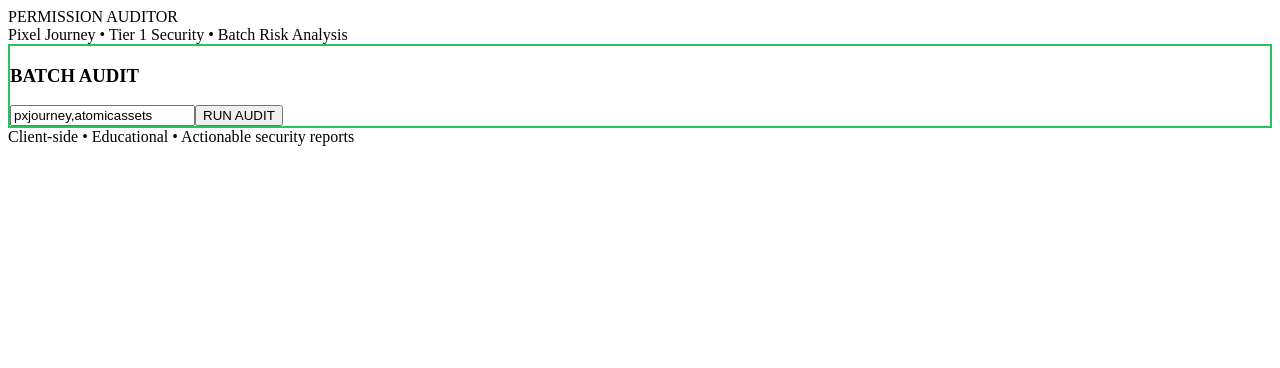
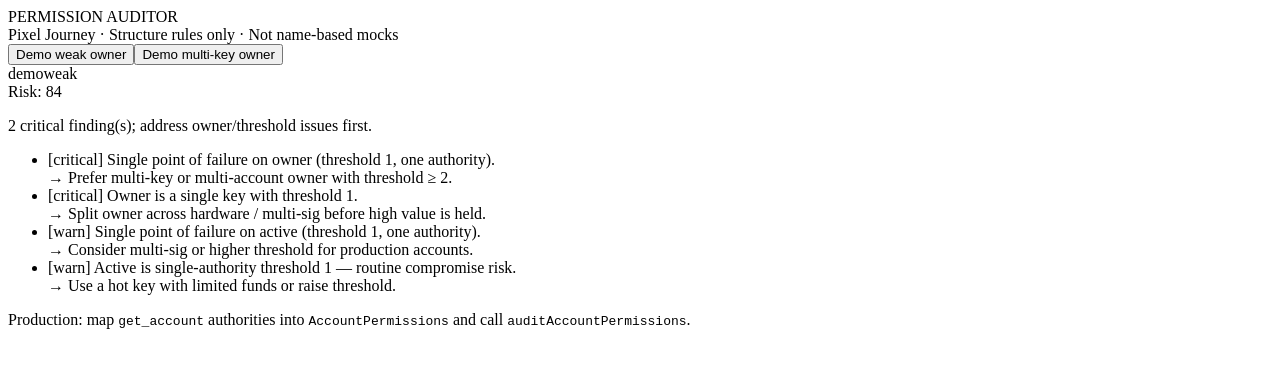
Before and after one commit to pixel-journey/wax-account-permission-auditor, a Next.js app: page / in a window 1280 px wide. Shown: the top 368 px of the page. Built offline with nearby package versions, Linux system fonts and the light colour scheme.

Commit message:
Pass: Wire page to pure permission engine

```diff
--- a/app/page.tsx
+++ b/app/page.tsx
@@ -1,85 +1,96 @@
 'use client';
 
-import React, { useState } from 'react';
+import React, { useMemo, useState } from 'react';
+import {
+  auditAccountPermissions,
+  demoStrongerOwner,
+  demoWeakOwner,
+} from '../examples/engines';
 
-interface AuditResult {
-  account: string;
-  riskScore: number;
-  issues: string[];
-  recommendations: string[];
-}
+type Mode = 'weak' | 'strong';
 
 export default function PermissionAuditor() {
-  const [accounts, setAccounts] = useState('pxjourney,atomicassets');
-  const [results, setResults] = useState<AuditResult[]>([]);
-
-  const runAudit = () => {
-    const accountList = accounts.split(',').map(a => a.trim());
-    const mockResults: AuditResult[] = accountList.map(account => {
-      // Simple mock risk scoring
-      const issues: string[] = [];
-      const recommendations: string[] = [];
-      let risk = 20;
-
-      if (account === 'pxjourney') {
-        issues.push('Owner has only 1 key');
-        recommendations.push('Add multi-sig to owner permission');
-        risk = 65;
-      } else {
-        issues.push('Active threshold is low (1)');
-        recommendations.push('Increase active threshold to 2 or more');
-        risk = 45;
-      }
-
-      return { account, riskScore: risk, issues, recommendations };
-    });
-    setResults(mockResults);
-  };
+  const [mode, setMode] = useState<Mode>('weak');
+  const result = useMemo(
+    () =>
+      auditAccountPermissions(
+        mode === 'weak' ? demoWeakOwner() : demoStrongerOwner()
+      ),
+    [mode]
+  );
 
   return (
     <div className="min-h-screen bg-[#0a0a0a] text-white p-8">
       <div className="max-w-5xl mx-auto">
-        <div className="font-press-start text-2xl tracking-widest text-emerald-400 mb-2">PERMISSION AUDITOR</div>
-        <div className="text-xs opacity-60 mb-8">Pixel Journey • Tier 1 Security • Batch Risk Analysis</div>
-
-        <div className="glassmorphic-crt pixel-border p-6 rounded-2xl mb-6">
-          <h3 className="font-press-start text-sm mb-3">BATCH AUDIT</h3>
-          <input
-            value={accounts}
-            onChange={e => setAccounts(e.target.value)}
-            className="w-full bg-black/60 border border-white/10 px-4 py-3 rounded-xl font-mono text-sm mb-4"
-            placeholder="account1,account2,account3"
-          />
-          <button onClick={runAudit} className="w-full py-3 bg-emerald-600 rounded-2xl">RUN AUDIT</button>
+        <div className="text-2xl tracking-widest text-emerald-400 mb-2 font-bold">
+          PERMISSION AUDITOR
+        </div>
+        <div className="text-xs opacity-60 mb-8">
+          Pixel Journey · Structure rules only · Not name-based mocks
         </div>
 
-        {results.length > 0 && (
-          <div className="space-y-4">
-            {results.map((r, i) => (
-              <div key={i} className="glassmorphic-crt pixel-border p-6 rounded-2xl">
-                <div className="flex justify-between items-center mb-4">
-                  <div className="font-mono text-lg">{r.account}</div>
-                  <div className={`px-4 py-1 rounded-full text-sm ${r.riskScore > 60 ? 'bg-red-500/20 text-red-400' : r.riskScore > 40 ? 'bg-amber-500/20 text-amber-400' : 'bg-emerald-500/20 text-emerald-400'}`}>
-                    Risk: {r.riskScore}
-                  </div>
-                </div>
+        <div className="flex gap-2 mb-6">
+          <button
+            type="button"
+            onClick={() => setMode('weak')}
+            className={`px-4 py-2 rounded-xl text-sm ${
+              mode === 'weak' ? 'bg-amber-600' : 'bg-white/10'
+            }`}
+          >
+            Demo weak owner
+          </button>
+          <button
+            type="button"
+            onClick={() => setMode('strong')}
+            className={`px-4 py-2 rounded-xl text-sm ${
+              mode === 'strong' ? 'bg-emerald-600' : 'bg-white/10'
+            }`}
+          >
+            Demo multi-key owner
+          </button>
+        </div>
 
-                <div className="grid grid-cols-1 md:grid-cols-2 gap-4 text-sm">
-                  <div>
-                    <div className="text-xs opacity-70 mb-2">ISSUES FOUND</div>
-                    {r.issues.map((issue, idx) => <div key={idx} className="text-red-400 mb-1">• {issue}</div>)}
-                  </div>
-                  <div>
-                    <div className="text-xs opacity-70 mb-2">RECOMMENDATIONS</div>
-                    {r.recommendations.map((rec, idx) => <div key={idx} className="text-emerald-400 mb-1">• {rec}</div>)}
-                  </div>
-                </div>
-              </div>
+        <div className="border border-white/10 bg-black/40 p-6 rounded-2xl">
+          <div className="flex justify-between items-center mb-4">
+            <div className="font-mono text-lg">{result.account}</div>
+            <div
+              className={`px-4 py-1 rounded-full text-sm ${
+                result.riskScore > 60
+                  ? 'bg-red-500/20 text-red-400'
+                  : result.riskScore > 40
+                    ? 'bg-amber-500/20 text-amber-400'
+                    : 'bg-emerald-500/20 text-emerald-400'
+              }`}
+            >
+              Risk: {result.riskScore}
+            </div>
+          </div>
+          <p className="text-sm opacity-70 mb-4">{result.summary}</p>
+          <ul className="space-y-3 text-sm">
+            {result.findings.map((f) => (
+              <li key={f.id} className="border-b border-white/10 pb-2">
+                <span
+                  className={
+                    f.severity === 'critical'
+                      ? 'text-red-400'
+                      : f.severity === 'warn'
+                        ? 'text-amber-400'
+                        : 'text-white/70'
+                  }
+                >
+                  [{f.severity}] {f.message}
+                </span>
+                <div className="text-xs opacity-60 mt-1">→ {f.recommendation}</div>
+              </li>
             ))}
-          </div>
-        )}
+          </ul>
+        </div>
 
-        <div className="mt-12 text-center text-[10px] opacity-50">Client-side • Educational • Actionable security reports</div>
+        <div className="mt-8 text-xs opacity-60">
+          Production: map <code className="text-emerald-400/80">get_account</code>{' '}
+          authorities into <code className="text-emerald-400/80">AccountPermissions</code>{' '}
+          and call <code className="text-emerald-400/80">auditAccountPermissions</code>.
+        </div>
       </div>
     </div>
   );
```
